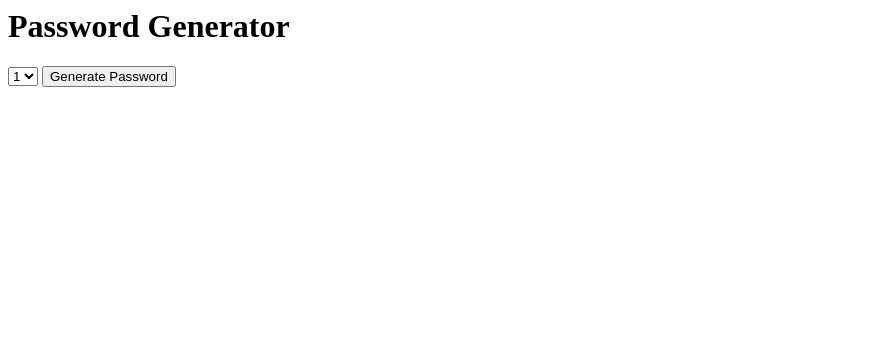
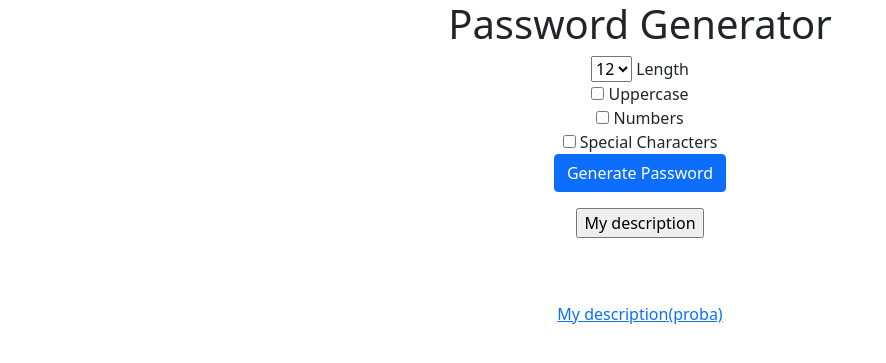
Before and after one commit to romver0/password_generation-project, a Django app: page / in a window 1280 px wide. Shown: the top 363 px of the page, without its empty margins (0-886 px from the left). Run offline with Django 3.2, Linux system fonts and the light colour scheme.

Commit message:
Our first commit

```diff
--- a/generator/templates/generator/home.html
+++ b/generator/templates/generator/home.html
@@ -9,14 +9,36 @@
 <!--</body>-->
 <!--</html>-->
 
-<h1>Password Generator</h1>
+<link href="https://cdn.jsdelivr.net/npm/bootstrap@5.1.0/dist/css/bootstrap.min.css" rel="stylesheet" integrity="sha384-KyZXEAg3QhqLMpG8r+8fhAXLRk2vvoC2f3B09zVXn8CA5QIVfZOJ3BCsw2P0p/We" crossorigin="anonymous">
+<div class="container text-center">
+    <h1>Password Generator</h1>
 
-<form action="{% url 'password'  %}">
-    <select name="length ">
-        <option value="1">1 </option>
-        <option value="2">2 </option>
-        <option value="3">3 </option>
-        <option value="4">4 </option>
-    </select>
-    <input type="submit" value="Generate Password">
-</form>
+    <form action="{% url 'password' %}">
+        <select name="length ">
+            <option value="6">6</option>
+            <option value="7">7</option>
+            <option value="8">8</option>
+            <option value="9">9</option>
+            <option value="10">10</option>
+            <option value="11">11</option>
+            <option value="12" selected="selected">12</option>
+            <option value="13">13</option>
+            <option value="14">14</option>
+        </select> Length
+        <br>
+        <input type="checkbox" name="uppercase"> Uppercase
+        <br>
+        <input type="checkbox" name="numbers"> Numbers
+        <br>
+        <input type="checkbox" name="special"> Special Characters
+        <br>
+        <input type="submit" value="Generate Password" class="btn btn-primary">
+    </form>
+    <!--Домашнее задание-->
+    <form action="{% url 'description' %}">
+        <input type="submit" value="My description">
+    </form>
+    <br>
+    <br>
+    <a href="{% url 'description' %}">My description(proba)</a>
+</div>
--- a/generator/views.py
+++ b/generator/views.py
@@ -1,5 +1,6 @@
 from django.shortcuts import render
 from django.http import HttpResponse
+import random
 
 
 # Create your views here.
@@ -8,5 +9,22 @@ def home(request):
     return render(request, 'generator/home.html')
 
 
+def description(request):
+    return render(request, 'generator/description.html')
+
+
 def password(request):
-    return render(request, 'generator/password.html')
+    characters = list('abcdefghijklmnopqrstuvwxyz')
+
+    if request.GET.get('uppercase'):
+        characters.extend(list('ABCDEFGHIJKLMNOPQRSTUVWXYZ'))
+    if request.GET.get('special'):
+        characters.extend(list('!@#$%^&*()_+-/"№;%:?'))
+    if request.GET.get('numbers'):
+        characters.extend(list('0123456789'))
+
+    length = int(request.GET.get('length ', 12))
+    the_password = ''
+    for x in range(length):
+        the_password += random.choice(characters)
+    return render(request, 'generator/password.html', {'password': the_password})
--- a/password_generation/urls.py
+++ b/password_generation/urls.py
@@ -19,6 +19,7 @@ from django.urls import path
 from generator import views
 
 urlpatterns = [
-    path('', views.home),
-    path('password/', views.password,name='password'),
+    path('', views.home,name="home"),
+    path('password/', views.password, name='password'),
+    path('description/', views.description, name='description'),
 ]
```
Also changed, not shown: generator/templates/generator/description.html (added, +9 -0 lines), generator/templates/generator/password.html (+6 -1 lines).
